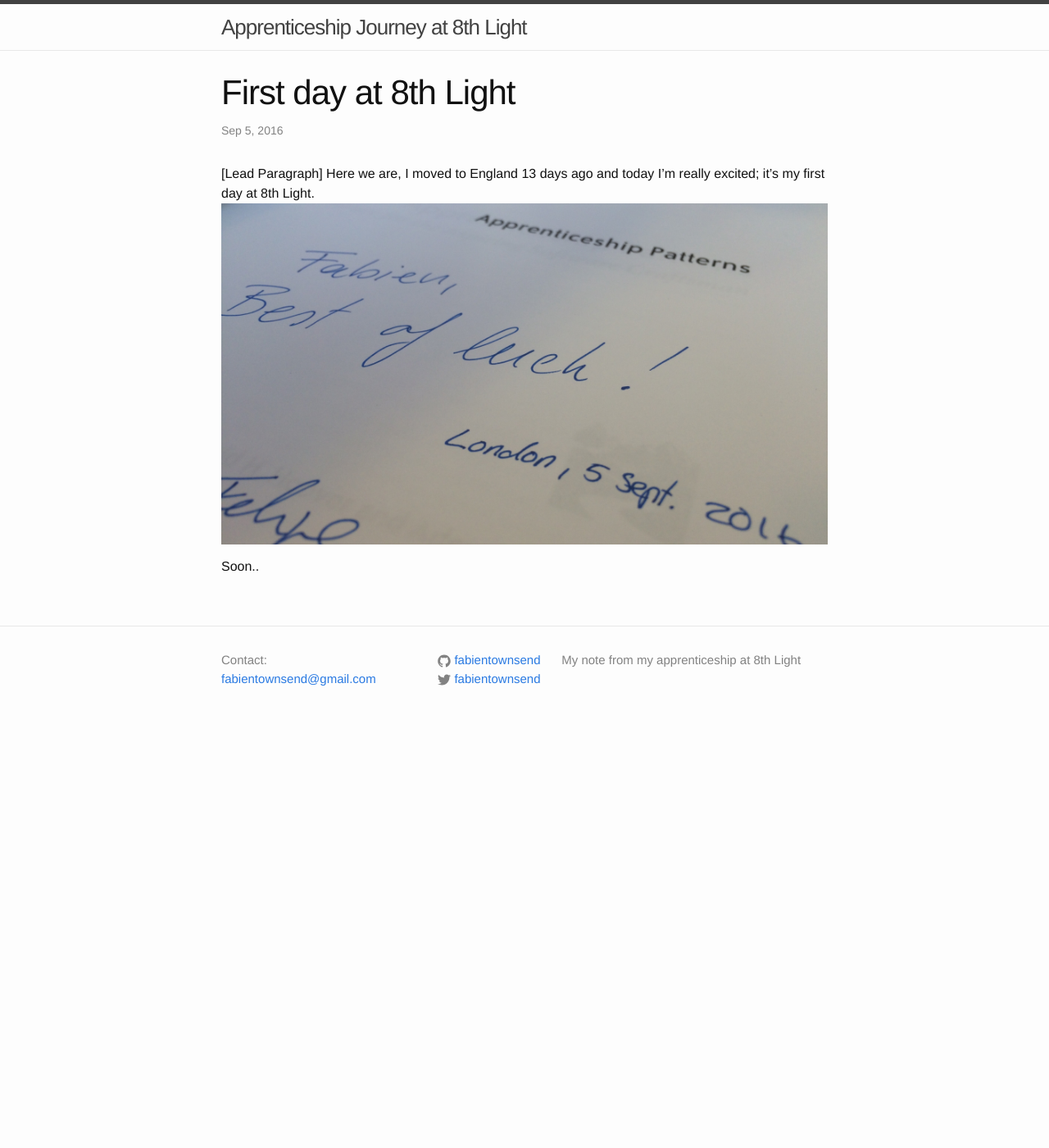
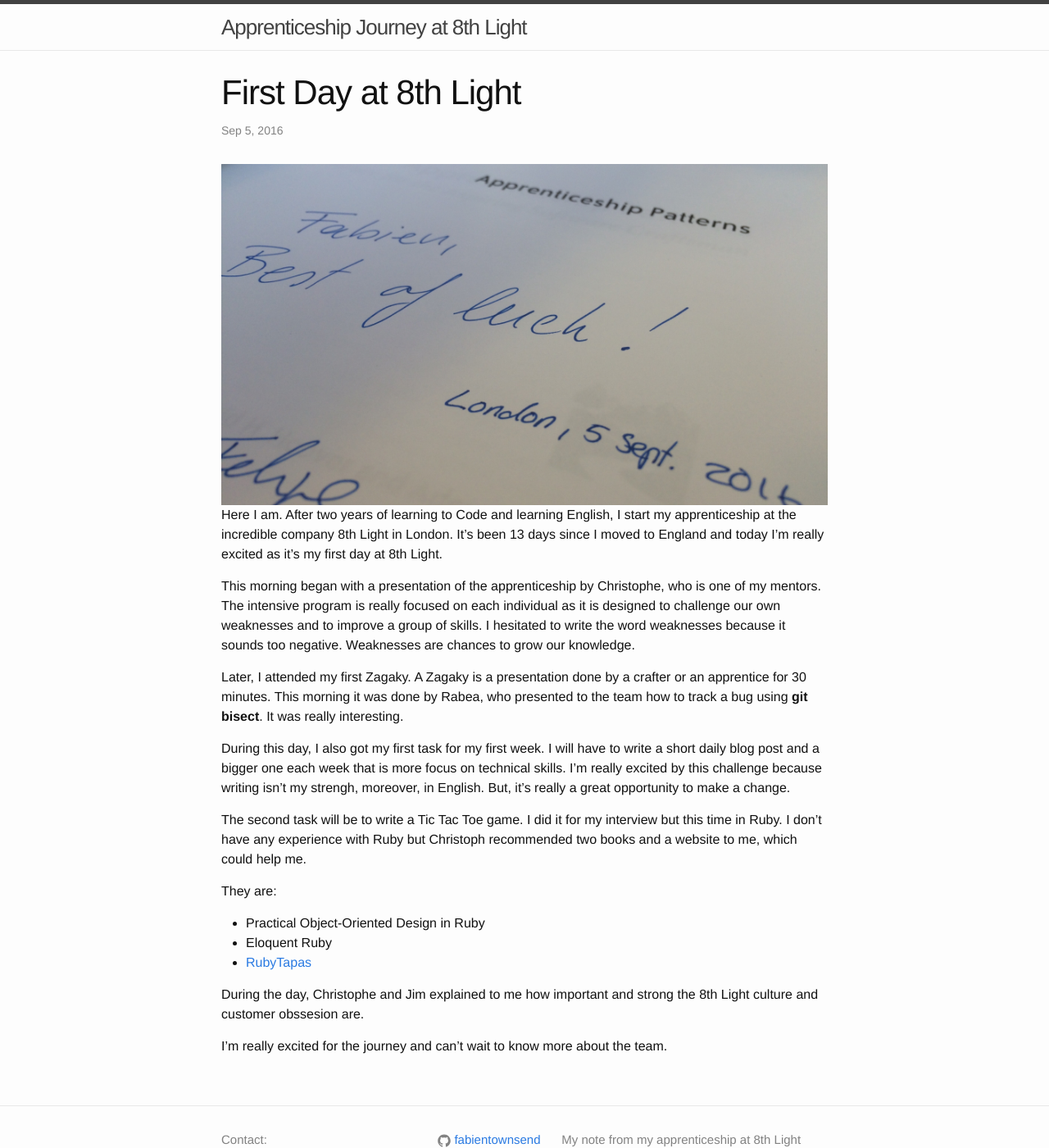
Before and after one commit to fabientownsend/fabientownsend.github.io, a Jekyll site: the page built from _posts/2016-09-05-first-day-8thligth.markdown, in a window 1280 px wide and 1400 px high. Shown: the whole window at 82% size. Built offline with Jekyll 4.4.1, drawn with Linux system fonts in a browser that asks for light colours.

Commit message:
first post

```diff
--- a/_posts/2016-09-05-first-day-8thligth.markdown
+++ b/_posts/2016-09-05-first-day-8thligth.markdown
@@ -1,12 +1,33 @@
 ---
 layout: post
-title:  "First day at 8th Light"
+title:  "First Day at 8th Light"
 date:   2016-09-05 14:42:51 +0100
 categories: apprenticeship
 ---
 
-[Lead Paragraph]
-Here we are, I moved to England 13 days ago and today I'm really excited; it's my first day at 8th Light.
 ![Photo of the book offered by Christoph and Felipe]({{ site.url }}/assets/first_book.jpg)
+Here I am. After two years of learning to Code and learning English, I start my apprenticeship at the incredible company 8th Light in London.
+It's been 13 days since I moved to England and today I'm really excited as it's my first day at 8th Light.
 
-Soon..
+This morning began with a presentation of the apprenticeship by Christophe, who is one of my mentors.
+The intensive program is really focused on each individual as it is designed to challenge our own weaknesses and to improve a group of skills.
+I hesitated to write the word weaknesses because it sounds too negative. Weaknesses are chances to grow our knowledge.
+
+Later, I attended my first Zagaky. A Zagaky is a presentation done by a crafter or an apprentice for 30 minutes.
+This morning it was done by Rabea, who presented to the team how to track a bug using **git bisect**. It was really interesting.
+
+During this day, I also got my first task for my first week. I will have to write a short daily blog post and a bigger one each week that is more focus on technical skills.
+I'm really excited by this challenge because writing isn't my strengh, moreover, in English. But, it's really a great opportunity to make a change.
+
+The second task will be to write a Tic Tac Toe game. I did it for my interview but this time in Ruby.
+I don't have any experience with Ruby but Christoph recommended two books and a website to me, which could help me.
+
+They are:
+
+* Practical Object-Oriented Design in Ruby
+* Eloquent Ruby
+* [RubyTapas](www.rubytapas.com)
+
+During the day, Christophe and Jim explained to me how important and strong the 8th Light culture and customer obssesion are.
+
+I'm really excited for the journey and can't wait to know more about the team.
```
